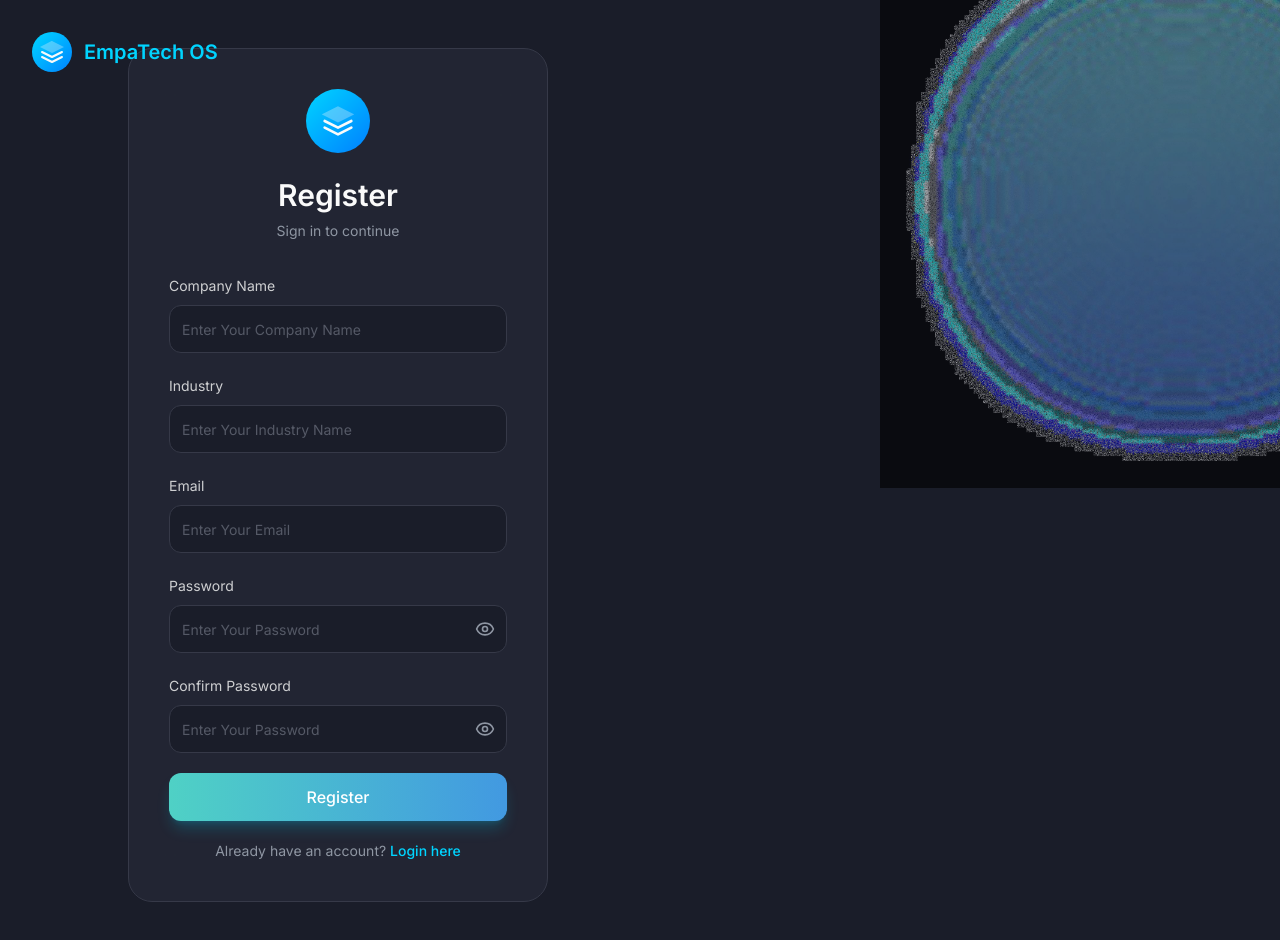
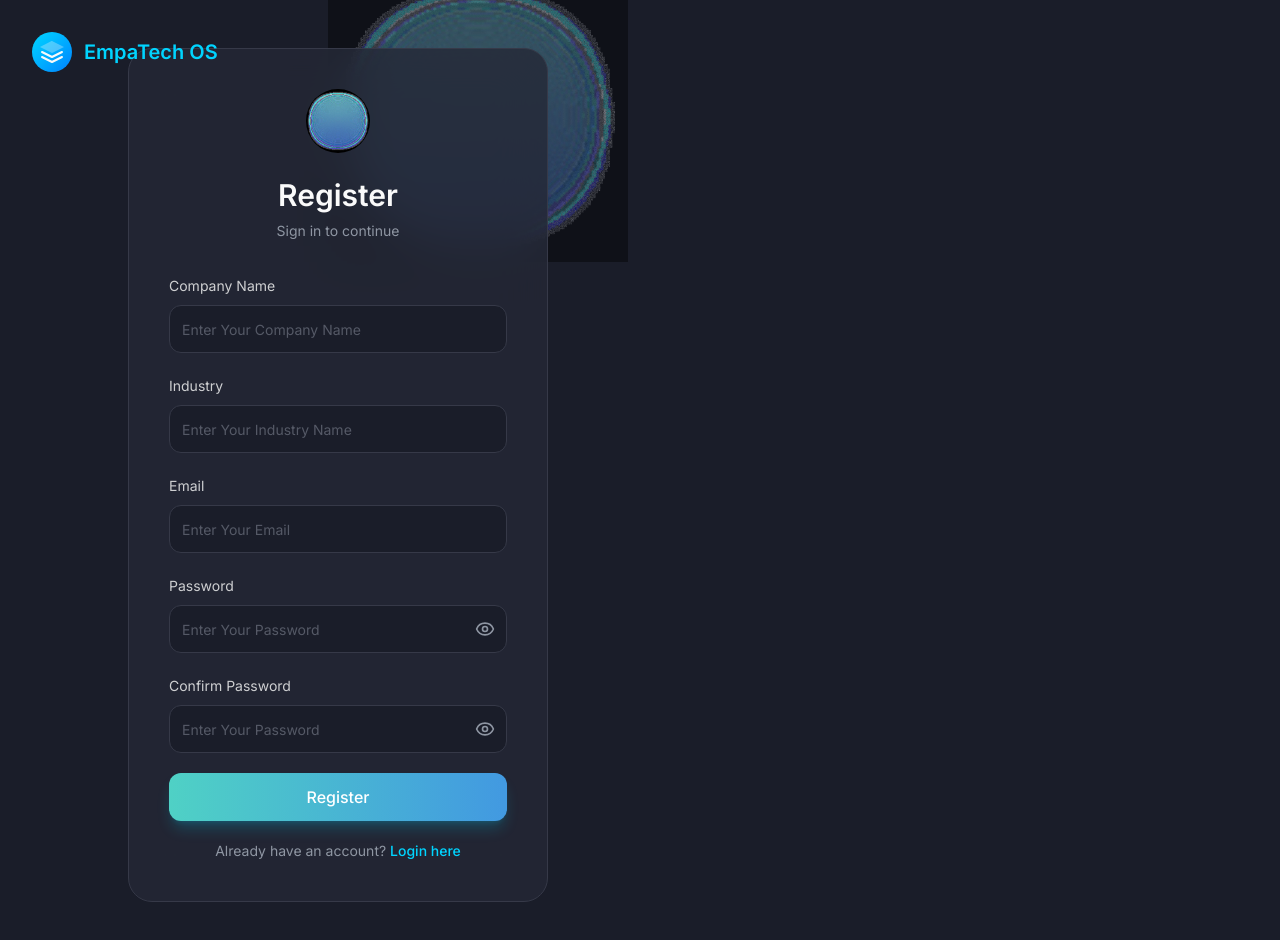
Before and after one commit to MuhammadAslam635/pixel-perfect-sign-19, a React (Vite) app: page /signup in a window 1280 px wide. Shown: the top 940 px of the page. Built offline with nearby package versions, Linux system fonts and the light colour scheme; the HTML template or start-up script is replaced by a standard one.

Commit message:
Refactor orb image positioning
Move orb image to be behind the login/signup card at the top right, and use it as the center icon. Remove the large orb from the right side of the screen.

```diff
--- a/src/components/SignIn.tsx
+++ b/src/components/SignIn.tsx
@@ -46,34 +46,28 @@ const SignIn = () => {
         <Logo />
       </div>
 
-      {/* Large Orb on Right */}
-      <div className="absolute top-0 right-0 w-[600px] h-[600px] translate-x-[200px] -translate-y-[100px]">
-        <img
-          src={orbImage}
-          alt=""
-          className="w-full h-full object-contain opacity-60"
-        />
-      </div>
-
       {/* Content */}
       <div className="min-h-screen flex items-center justify-start pl-[10%] relative z-10">
         {/* Login Card */}
-        <div className="w-full max-w-[420px]">
+        <div className="w-full max-w-[420px] relative">
+          {/* Orb behind card at top right */}
+          <div className="absolute -top-20 -right-20 w-[300px] h-[300px] -z-10">
+            <img
+              src={orbImage}
+              alt=""
+              className="w-full h-full object-contain opacity-40"
+            />
+          </div>
+
           <div className="bg-[#252836]/80 backdrop-blur-xl rounded-3xl p-10 border border-[#363948]">
             {/* Icon */}
             <div className="flex justify-center mb-6">
-              <div className="w-16 h-16 rounded-full bg-gradient-to-br from-primary to-secondary flex items-center justify-center">
-                <svg
-                  viewBox="0 0 24 24"
-                  fill="none"
-                  className="w-8 h-8"
-                  stroke="currentColor"
-                  strokeWidth="2"
-                >
-                  <path d="M12 2L2 7L12 12L22 7L12 2Z" fill="currentColor" opacity="0.3" />
-                  <path d="M2 17L12 22L22 17" strokeLinecap="round" strokeLinejoin="round" />
-                  <path d="M2 12L12 17L22 12" strokeLinecap="round" strokeLinejoin="round" />
-                </svg>
+              <div className="w-16 h-16 rounded-full overflow-hidden">
+                <img
+                  src={orbImage}
+                  alt=""
+                  className="w-full h-full object-cover"
+                />
               </div>
             </div>
 
--- a/src/components/SignUp.tsx
+++ b/src/components/SignUp.tsx
@@ -54,34 +54,28 @@ const SignUp = () => {
         <Logo />
       </div>
 
-      {/* Large Orb on Right */}
-      <div className="absolute top-0 right-0 w-[600px] h-[600px] translate-x-[200px] -translate-y-[100px]">
-        <img
-          src={orbImage}
-          alt=""
-          className="w-full h-full object-contain opacity-60"
-        />
-      </div>
-
       {/* Content */}
       <div className="min-h-screen flex items-center justify-start pl-[10%] py-12 relative z-10">
         {/* Register Card */}
-        <div className="w-full max-w-[420px]">
+        <div className="w-full max-w-[420px] relative">
+          {/* Orb behind card at top right */}
+          <div className="absolute -top-20 -right-20 w-[300px] h-[300px] -z-10">
+            <img
+              src={orbImage}
+              alt=""
+              className="w-full h-full object-contain opacity-40"
+            />
+          </div>
+
           <div className="bg-[#252836]/80 backdrop-blur-xl rounded-3xl p-10 border border-[#363948]">
             {/* Icon */}
             <div className="flex justify-center mb-6">
-              <div className="w-16 h-16 rounded-full bg-gradient-to-br from-primary to-secondary flex items-center justify-center">
-                <svg
-                  viewBox="0 0 24 24"
-                  fill="none"
-                  className="w-8 h-8"
-                  stroke="currentColor"
-                  strokeWidth="2"
-                >
-                  <path d="M12 2L2 7L12 12L22 7L12 2Z" fill="currentColor" opacity="0.3" />
-                  <path d="M2 17L12 22L22 17" strokeLinecap="round" strokeLinejoin="round" />
-                  <path d="M2 12L12 17L22 12" strokeLinecap="round" strokeLinejoin="round" />
-                </svg>
+              <div className="w-16 h-16 rounded-full overflow-hidden">
+                <img
+                  src={orbImage}
+                  alt=""
+                  className="w-full h-full object-cover"
+                />
               </div>
             </div>
 
```
